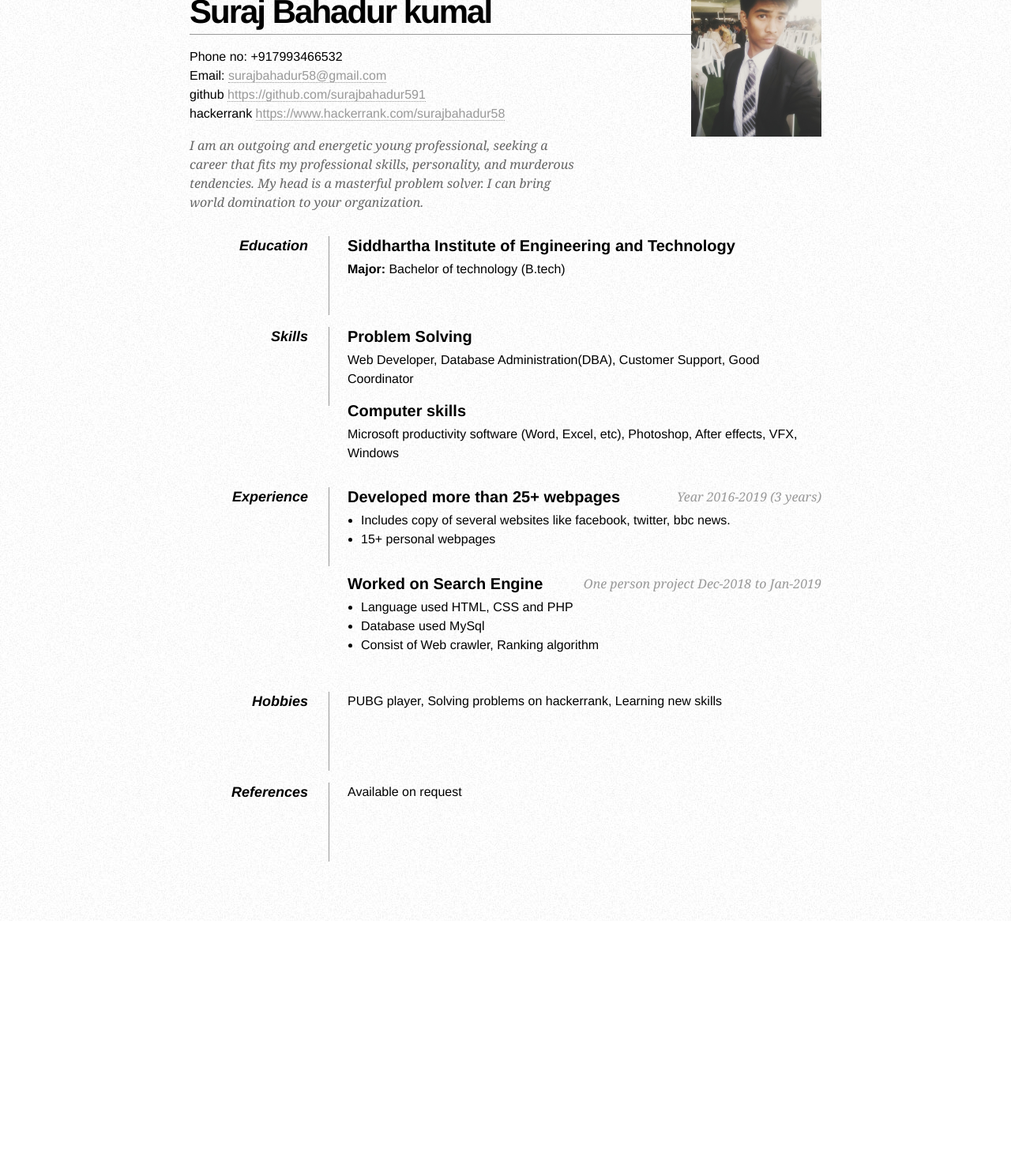
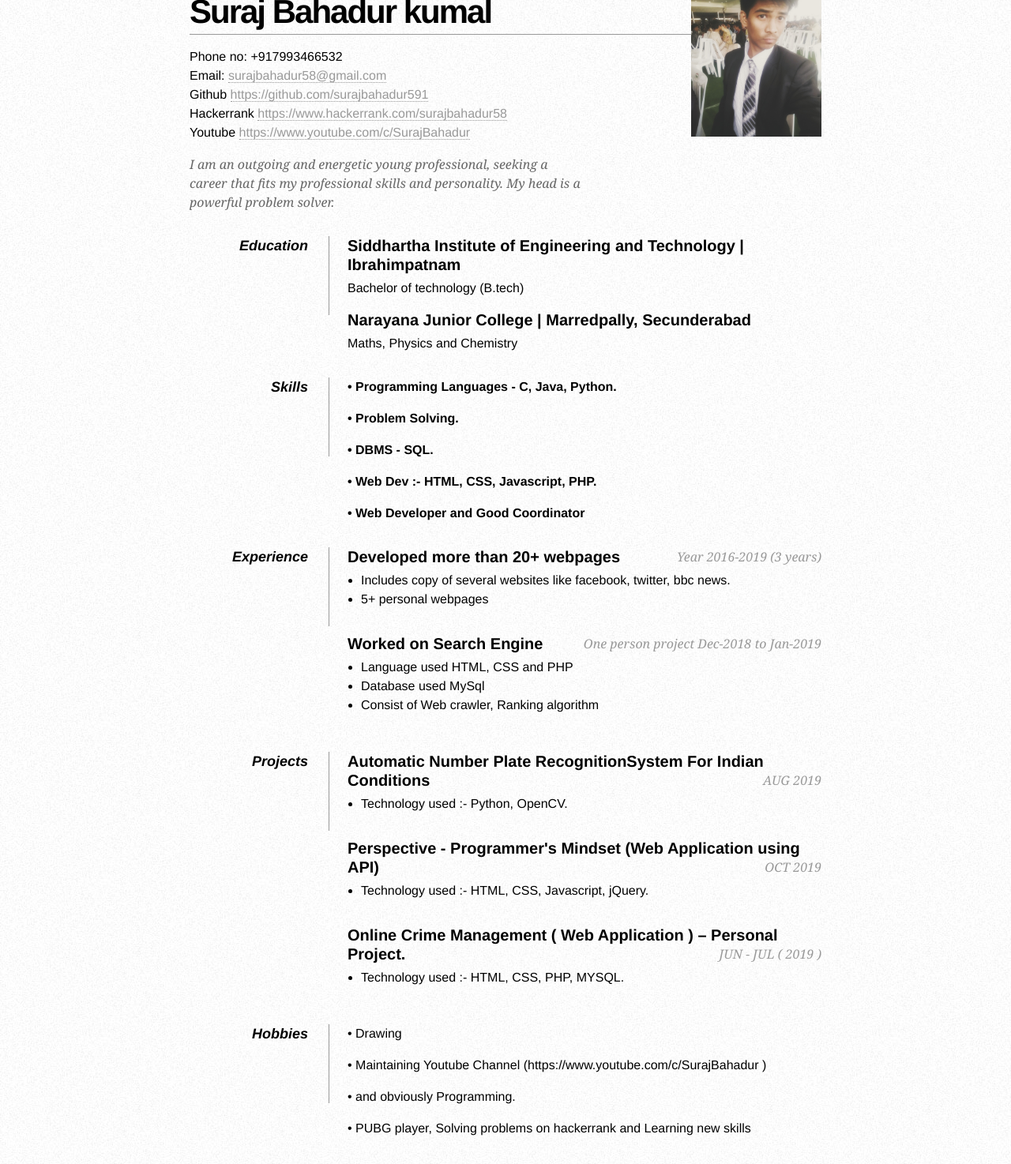
Before and after one commit to surajbahadur591/resume, a plain HTML site: page index.html in a window 1280 px wide. Shown: the part 37-1511 px from the top of the page at 79% size. Before the commit the page ends 1203 px from the top, so only its background shows below. Drawn offline with Linux system fonts and the light colour scheme.

Commit message:
Update index.html

```diff
--- a/index.html
+++ b/index.html
@@ -1,40 +1,131 @@
-<!DOCTYPE html PUBLIC "-//W3C//DTD XHTML 1.0 Strict//EN"
-"http://www.w3.org/TR/xhtml1/DTD/xhtml1-strict.dtd">
+<!DOCTYPE html PUBLIC "-//W3C//DTD XHTML 1.0 Strict//EN" "http://www.w3.org/TR/xhtml1/DTD/xhtml1-strict.dtd">
 
 <html xmlns="http://www.w3.org/1999/xhtml" xml:lang="en" lang="en">
 
 <head>
-     <meta http-equiv="Content-Type" content="text/html; charset=utf-8"/>
-     <link rel="icon" type="images" href="images/s.png">
+    <meta http-equiv="Content-Type" content="text/html; charset=utf-8" />
+    <link rel="icon" type="images" href="images/s.png">
 
-     <title>Resume - Suraj bahadur</title>
+    <title>Suraj bahadur - Resume</title>
 
-     <style type="text/css">
-        * { margin: 0; padding: 0; }
-        body { font: 16px Helvetica, Sans-Serif; line-height: 24px; background: url(images/noise.jpg); }
-        .clear { clear: both; }
-        #page-wrap { width: 800px; margin: 40px auto 60px; }
-        #pic { float: right; margin: -30px 0 0 0; }
-        h1 { margin: 0 0 16px 0; padding: 0 0 16px 0; font-size: 42px; font-weight: bold; letter-spacing: -2px; border-bottom: 1px solid #999; }
-        h2 { font-size: 20px; margin: 0 0 6px 0; position: relative; }
-        h2 span { position: absolute; bottom: 0; right: 0; font-style: italic; font-family: Georgia, Serif; font-size: 16px; color: #999; font-weight: normal; }
-        p { margin: 0 0 16px 0; }
-        a { color: #999; text-decoration: none; border-bottom: 1px dotted #999; }
-        a:hover { border-bottom-style: solid; color: black; }
-        ul { margin: 0 0 32px 17px; }
-        #objective { width: 500px; float: left; }
-        #objective p { font-family: Georgia, Serif; font-style: italic; color: #666; }
-        dt { font-style: italic; font-weight: bold; font-size: 18px; text-align: right; padding: 0 26px 0 0; width: 150px; float: left; height: 100px; border-right: 1px solid #999;  }
-        dd { width: 600px; float: right; }
-        dd.clear { float: none; margin: 0; height: 15px; }
-     </style>
+    <meta charset="UTF-8">
+    <meta name="description" content="Suraj bahadur - Resume. Take a look at my Portfolio. | surajbahadur.me">
+    <meta name="keywords" content="suraj bahadur resume, surajbahadur.me, suraj bahadur github ">
+    <meta name="viewport" content="width=device-width, initial-scale=1.0">
+
+    <style type="text/css">
+        * {
+            margin: 0;
+            padding: 0;
+        }
+
+        body {
+            font: 16px Helvetica, Sans-Serif;
+            line-height: 24px;
+            background: url(images/noise.jpg);
+        }
+
+        .clear {
+            clear: both;
+        }
+
+        #page-wrap {
+            width: 800px;
+            margin: 40px auto 60px;
+        }
+
+        #pic {
+            float: right;
+            margin: -30px 0 0 0;
+        }
+
+        h1 {
+            margin: 0 0 16px 0;
+            padding: 0 0 16px 0;
+            font-size: 42px;
+            font-weight: bold;
+            letter-spacing: -2px;
+            border-bottom: 1px solid #999;
+        }
+
+        h2 {
+            font-size: 20px;
+            margin: 0 0 6px 0;
+            position: relative;
+        }
+
+        h2 span {
+            position: absolute;
+            bottom: 0;
+            right: 0;
+            font-style: italic;
+            font-family: Georgia, Serif;
+            font-size: 16px;
+            color: #999;
+            font-weight: normal;
+        }
+
+        p {
+            margin: 0 0 16px 0;
+        }
+
+        a {
+            color: #999;
+            text-decoration: none;
+            border-bottom: 1px dotted #999;
+        }
+
+        a:hover {
+            border-bottom-style: solid;
+            color: black;
+        }
+
+        ul {
+            margin: 0 0 32px 17px;
+        }
+
+        #objective {
+            width: 500px;
+            float: left;
+        }
+
+        #objective p {
+            font-family: Georgia, Serif;
+            font-style: italic;
+            color: #666;
+        }
+
+        dt {
+            font-style: italic;
+            font-weight: bold;
+            font-size: 18px;
+            text-align: right;
+            padding: 0 26px 0 0;
+            width: 150px;
+            float: left;
+            height: 100px;
+            border-right: 1px solid #999;
+        }
+
+        dd {
+            width: 600px;
+            float: right;
+        }
+
+        dd.clear {
+            float: none;
+            margin: 0;
+            height: 15px;
+        }
+    </style>
 </head>
 
 <body>
 
     <div id="page-wrap">
 
-        <img src="images/suraj.jpg" alt="Photo of Suraj Bahadur" id="pic" height="200px" />
+        <img src="images/suraj.jpg" alt="Photo of Suraj Bahadur, suraj bahadur, surajbahadur.me" id="pic"
+            height="200px" />
 
         <div id="contact-info" class="vcard">
 
@@ -46,16 +137,18 @@
                 Phone no: <span class="tel">+917993466532</span><br />
                 Email: <a class="email" href="mailto: surajbahadur58@gmail.com">surajbahadur58@gmail.com</a>
                 <br>
-               	github <a href="https://github.com/surajbahadur591">https://github.com/surajbahadur591</a> <br>
-               	hackerrank <a href="https://www.hackerrank.com/surajbahadur58">https://www.hackerrank.com/surajbahadur58</a>
+                Github <a href="https://github.com/surajbahadur591">https://github.com/surajbahadur591</a> <br>
+                Hackerrank <a
+                    href="https://www.hackerrank.com/surajbahadur58">https://www.hackerrank.com/surajbahadur58</a><br>
+                Youtube <a href="https://www.youtube.com/c/SurajBahadur">https://www.youtube.com/c/SurajBahadur</a>
             </p>
         </div>
 
         <div id="objective">
             <p>
                 I am an outgoing and energetic young professional, seeking a
-                career that fits my professional skills, personality, and murderous tendencies.
-                My head is a masterful problem solver. I can bring world domination to your organization.
+                career that fits my professional skills and personality.
+                My head is a powerful problem solver.
             </p>
         </div>
 
@@ -66,29 +159,38 @@
 
             <dt>Education</dt>
             <dd>
-                <h2>Siddhartha Institute of Engineering and Technology</h2>
-                <p><strong>Major:</strong> Bachelor of technology (B.tech)<br />
+                <h2>Siddhartha Institute of Engineering and Technology | Ibrahimpatnam</h2>
+                <p> Bachelor of technology (B.tech)<br />
+            </dd>
+            <dd>
+                <h2>Narayana Junior College | Marredpally, Secunderabad</h2>
+                <p> Maths, Physics and Chemistry<br />
             </dd>
 
             <dd class="clear"></dd>
 
             <dt>Skills</dt>
             <dd>
-                <h2>Problem Solving</h2>
-                <p>Web Developer, Database Administration(DBA), Customer Support, Good Coordinator </p>
+                <strong>
+                    <p>• Programming Languages - C, Java, Python.</p>
+                    <p>• Problem Solving.</p>
+                    <p>• DBMS - SQL.</p>
+                    <p> • Web Dev :- HTML, CSS, Javascript, PHP. </p>
+                    <p>• Web Developer and Good Coordinator </p>
+                </strong>
 
-                <h2>Computer skills</h2>
-                <p>Microsoft productivity software (Word, Excel, etc), Photoshop, After effects, VFX,  Windows</p>
             </dd>
+
+
 
             <dd class="clear"></dd>
 
             <dt>Experience</dt>
             <dd>
-                <h2>Developed more than 25+ webpages<span>Year 2016-2019 (3 years)</span></h2>
+                <h2>Developed more than 20+ webpages<span>Year 2016-2019 (3 years)</span></h2>
                 <ul>
                     <li>Includes copy of several websites like facebook, twitter, bbc news.</li>
-                    <li>15+ personal webpages</li>
+                    <li>5+ personal webpages</li>
                 </ul>
 
                 <h2>Worked on Search Engine<span>One person project Dec-2018 to Jan-2019</span></h2>
@@ -101,13 +203,43 @@
 
             <dd class="clear"></dd>
 
-            <dt>Hobbies</dt>
-            <dd>PUBG player, Solving problems on hackerrank, Learning new skills</dd>
+            <dt>Projects</dt>
+            <dd>
+                <h2>Automatic Number Plate RecognitionSystem For Indian Conditions<span>AUG 2019</span>
+                </h2>
+                <ul>
+                    <li>Technology used :- Python, OpenCV.</li>
+                </ul>
+
+                <h2>Perspective - Programmer's Mindset (Web Application using API)<span>OCT 2019</span>
+                </h2>
+                <ul>
+                    <li>Technology used :- HTML, CSS, Javascript, jQuery.</li>
+                </ul>
+
+                <h2>Online Crime Management ( Web Application ) – Personal Project.<span>JUN - JUL ( 2019 )</span>
+                </h2>
+                <ul>
+                    <li>Technology used :- HTML, CSS, PHP, MYSQL.</li>
+                </ul>
+
+
+            </dd>
 
             <dd class="clear"></dd>
 
-            <dt>References</dt>
-            <dd>Available on request</dd>
+            <dt>Hobbies</dt>
+
+            <dd>
+                <p>• Drawing</p>
+                <p>• Maintaining Youtube Channel (https://www.youtube.com/c/SurajBahadur )</p>
+                <p>• and obviously Programming. </p>
+                • PUBG player, Solving problems on hackerrank and Learning new skills
+            </dd>
+
+            <dd class="clear"></dd>
+
+
 
             <dd class="clear"></dd>
         </dl>
```
